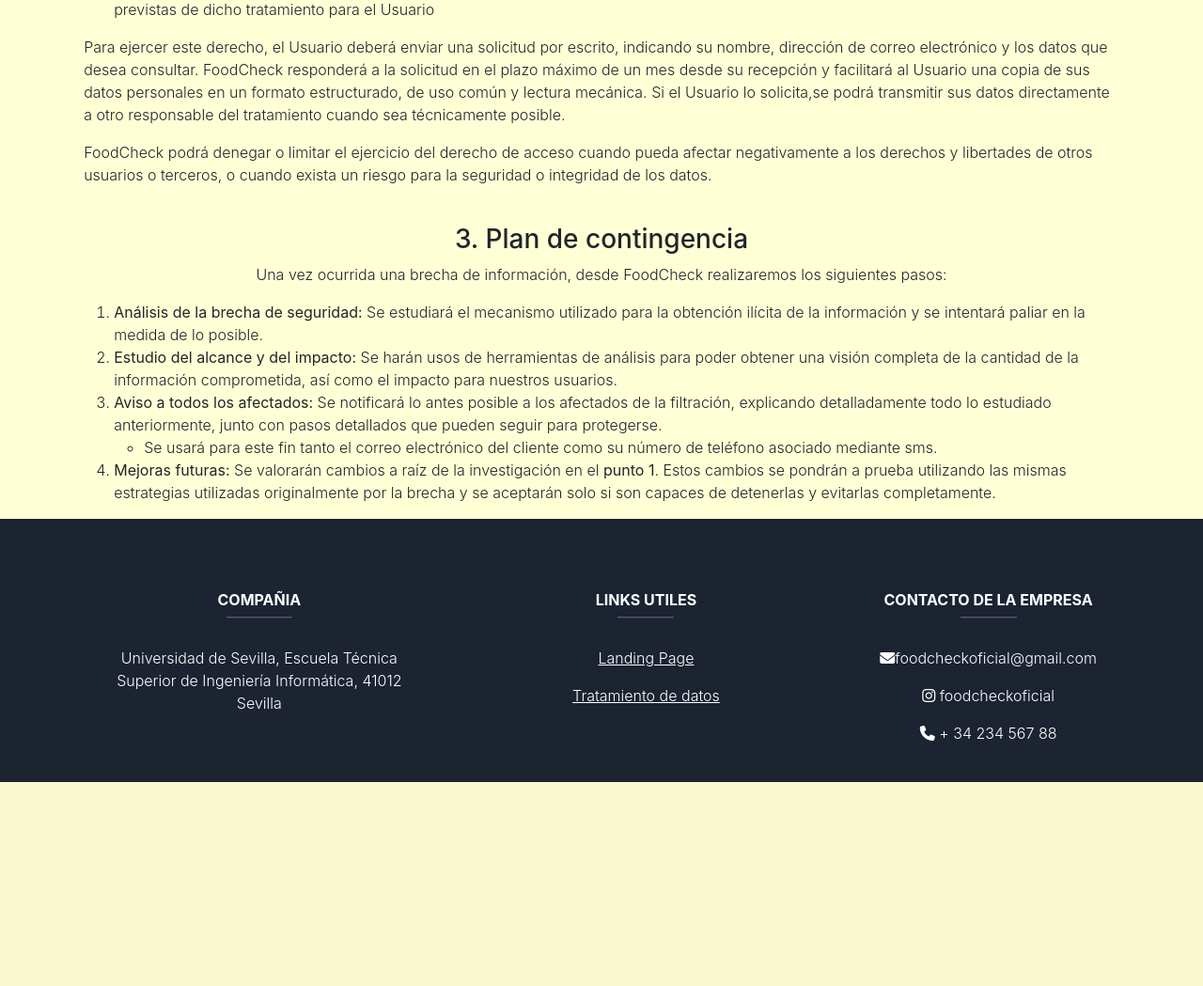
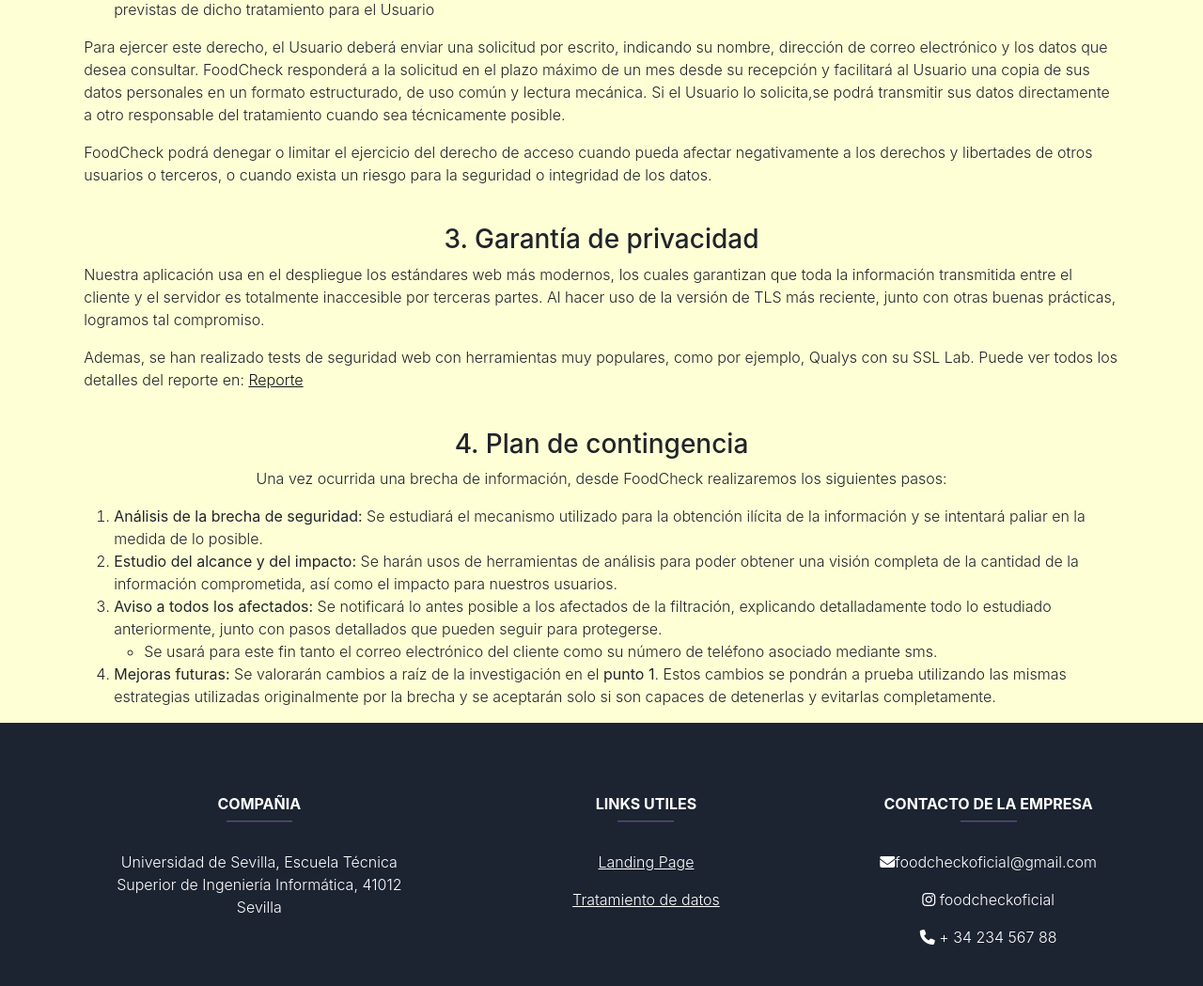
Before and after one commit to ispp-FoodCheck/FoodCheck, a Django app: page /gdpr/ in a window 1280 px wide. Shown: the part 909-1958 px from the top of the page at 94% size. Before the commit the page ends 1741 px from the top, so only its background shows below. Run offline with Django 3.2, Linux system fonts and the light colour scheme; some libraries are stand-ins or nearby versions.

Commit message:
#145: GPDR actualizado
Se ha añadido nuevos apartados como Garantía de Privacidad o Plan de Contingencia.

Co-Authored-By: Diego Ruiz Gil <80207565+DiegoRuizGil@users.noreply.github.com>

```diff
--- a/FoodCheck/authentication/templates/gdpr.html
+++ b/FoodCheck/authentication/templates/gdpr.html
@@ -90,19 +90,61 @@
     datos.
   </p>
 
-  <h3 class="mt-4">3. Plan de contingencia</h3>
-  <p>Una vez ocurrida una brecha de información, desde FoodCheck realizaremos los siguientes pasos:</p>
+  <h3 class="mt-4">3. Garantía de privacidad</h3>
+
+  <p>
+    Nuestra aplicación usa en el despliegue los estándares web más modernos, los
+    cuales garantizan que toda la información transmitida entre el cliente y el
+    servidor es totalmente inaccesible por terceras partes. Al hacer uso de la
+    versión de TLS más reciente, junto con otras buenas prácticas, logramos tal
+    compromiso.
+  </p>
+
+  <p>
+    Ademas, se han realizado tests de seguridad web con herramientas muy populares, como
+    por ejemplo, Qualys con su SSL Lab. Puede ver todos los detalles del reporte
+    en:
+    <a
+      href="https://www.ssllabs.com/ssltest/analyze.html?d=foodcheck2.pythonanywhere.com"
+      >Reporte</a
+    >
+  </p>
+
+  <h3 class="mt-4">4. Plan de contingencia</h3>
+  <p>
+    Una vez ocurrida una brecha de información, desde FoodCheck realizaremos los
+    siguientes pasos:
+  </p>
   <ol>
-    <li><b>Análisis de la brecha de seguridad: </b>Se estudiará el mecanismo utilizado para la obtención ilícita de la información y se intentará paliar en la medida de lo posible.</li>
-    <li><b>Estudio del alcance y del impacto: </b>Se harán usos de herramientas de análisis para poder obtener una visión completa de la cantidad de la información comprometida, así como el impacto para nuestros usuarios.</li>
-    <li><b>Aviso a todos los afectados: </b>Se notificará lo antes posible a los afectados de la filtración, explicando detalladamente todo lo estudiado anteriormente, junto con pasos detallados que pueden seguir para protegerse.</li>
+    <li>
+      <b>Análisis de la brecha de seguridad: </b>Se estudiará el mecanismo
+      utilizado para la obtención ilícita de la información y se intentará
+      paliar en la medida de lo posible.
+    </li>
+    <li>
+      <b>Estudio del alcance y del impacto: </b>Se harán usos de herramientas de
+      análisis para poder obtener una visión completa de la cantidad de la
+      información comprometida, así como el impacto para nuestros usuarios.
+    </li>
+    <li>
+      <b>Aviso a todos los afectados: </b>Se notificará lo antes posible a los
+      afectados de la filtración, explicando detalladamente todo lo estudiado
+      anteriormente, junto con pasos detallados que pueden seguir para
+      protegerse.
+    </li>
     <ul>
-      <li>Se usará para este fin tanto el correo electrónico del cliente como su número de teléfono asociado mediante sms.</li>
+      <li>
+        Se usará para este fin tanto el correo electrónico del cliente como su
+        número de teléfono asociado mediante sms.
+      </li>
     </ul>
-    <li><b>Mejoras futuras: </b>Se valorarán cambios a raíz de la investigación en el <b>punto 1</b>. Estos cambios se pondrán a prueba utilizando las mismas estrategias utilizadas originalmente por la brecha y se aceptarán solo si son capaces de detenerlas y evitarlas completamente.</li>
+    <li>
+      <b>Mejoras futuras: </b>Se valorarán cambios a raíz de la investigación en
+      el <b>punto 1</b>. Estos cambios se pondrán a prueba utilizando las mismas
+      estrategias utilizadas originalmente por la brecha y se aceptarán solo si
+      son capaces de detenerlas y evitarlas completamente.
+    </li>
   </ol>
-
-
 </div>
 
 {% endblock %}
```
